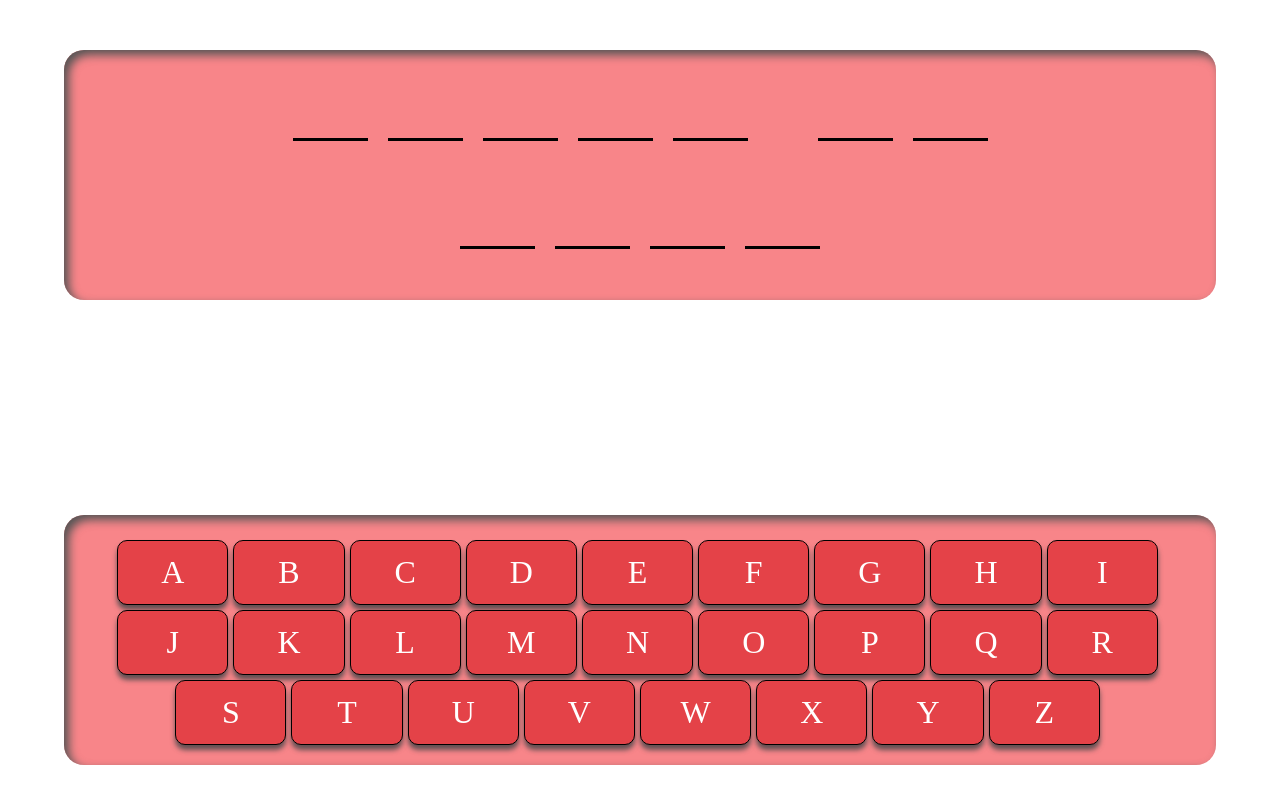
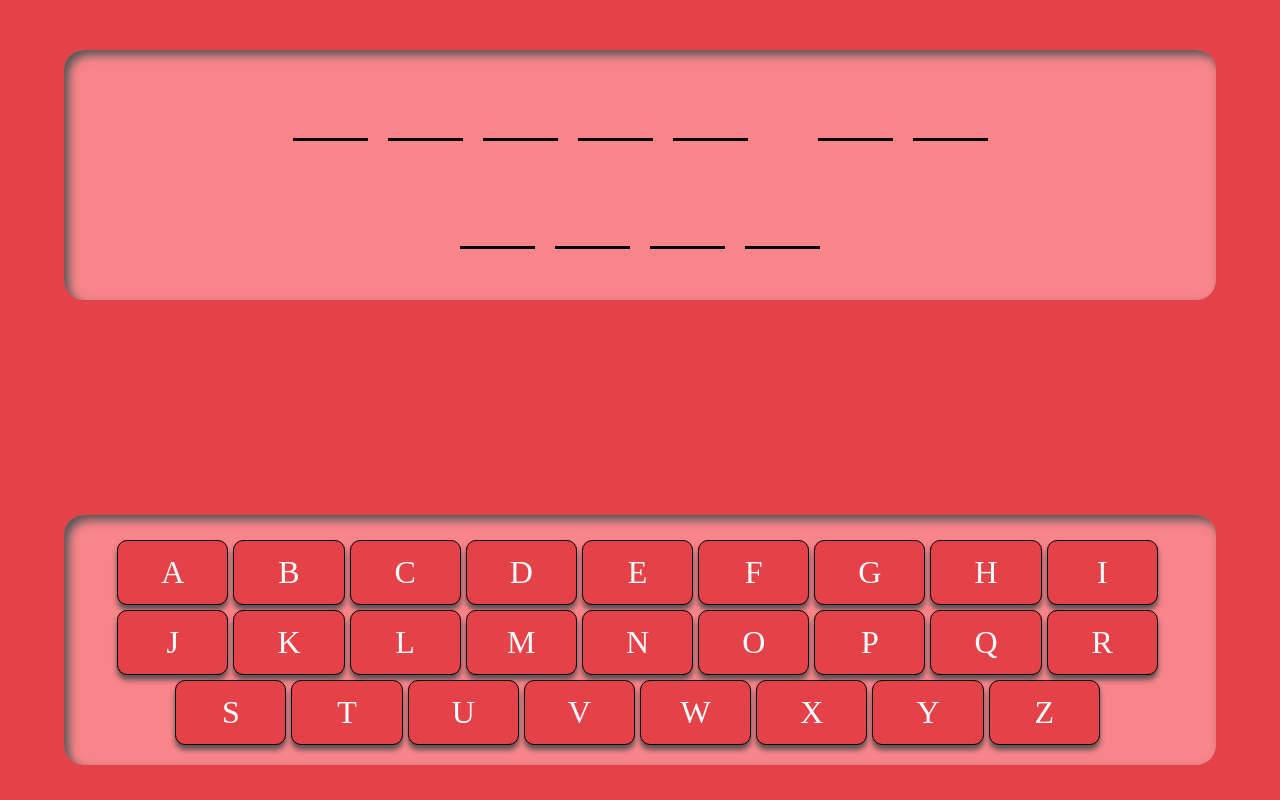
Before and after one commit to ZTeasley/Hangman-App, a plain HTML site: page index.html in a window 1280 px wide. Drawn offline with Linux system fonts and the light colour scheme.

Commit message:
Changed Background Back To Red

```diff
--- a/style.css
+++ b/style.css
@@ -3,7 +3,7 @@ body {
     height: 100vh;
     display: grid;
     place-items: center;
-    background-color: #ffffff;
+    background-color: #e44248;
     overflow-x: hidden;
 }
 
```
